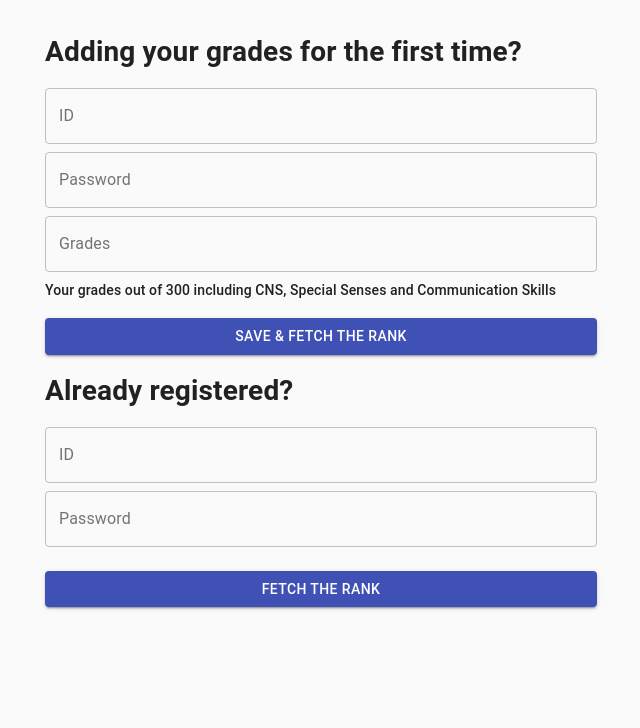
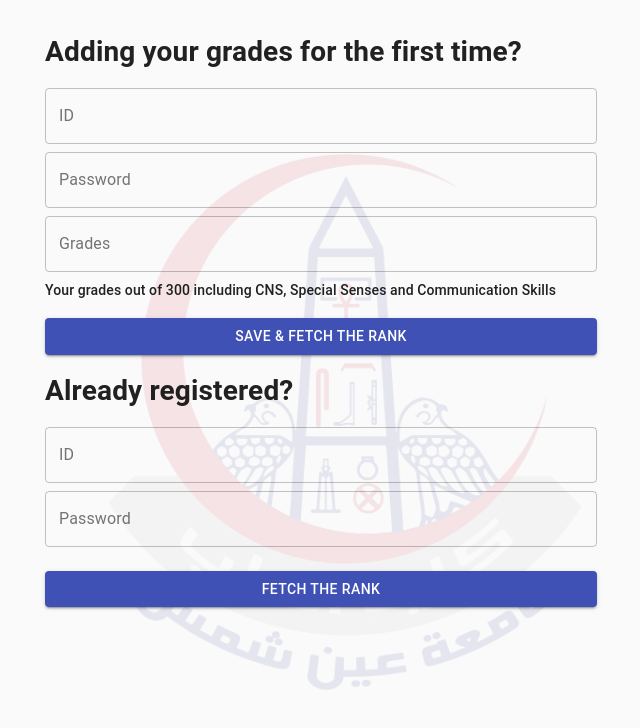
Before and after one commit to aheart500/asu-med, a Next.js app: page /rank in a window 1280 px wide. Shown: the top 728 px of the page, without its empty margins (319-959 px from the left). Built offline with nearby package versions, Linux system fonts and the light colour scheme.

Commit message:
Added Logo

```diff
--- a/pages/rank/index.tsx
+++ b/pages/rank/index.tsx
@@ -3,7 +3,7 @@ import styles from "../../styles/Home.module.css";
 import Container from "@material-ui/core/Container";
 import SavingDataForm from "../../components/SavingDataForm";
 import FetchingRankForm from "../../components/FetchingRankForm";
-
+import clsx from "clsx";
 const Rank = () => {
   return (
     <div>
@@ -11,7 +11,7 @@ const Rank = () => {
         <title>Rank | Login</title>
         <link rel="icon" href="/icon.png" />
       </Head>
-      <Container maxWidth="sm" className={styles.container}>
+      <Container maxWidth="sm" className={clsx(styles.container, "rank-container")}>
         <SavingDataForm />
         <FetchingRankForm />
       </Container>
--- a/styles/globals.css
+++ b/styles/globals.css
@@ -15,3 +15,19 @@ a {
   min-height: 100vh;
   width: 100%;
 }
+.rank-container {
+  position: relative;
+  overflow: hidden;
+}
+.rank-container::before {
+  background-image: url("../public/logo.jpeg");
+  background-repeat: no-repeat;
+  background-size: contain;
+  content: "";
+  width: 100%;
+  position: absolute;
+  opacity: 0.1;
+  z-index: -1;
+  height: 100vh;
+  background-position-y: 90px;
+}
```
Also changed, not shown: public/logo.jpeg (added).
